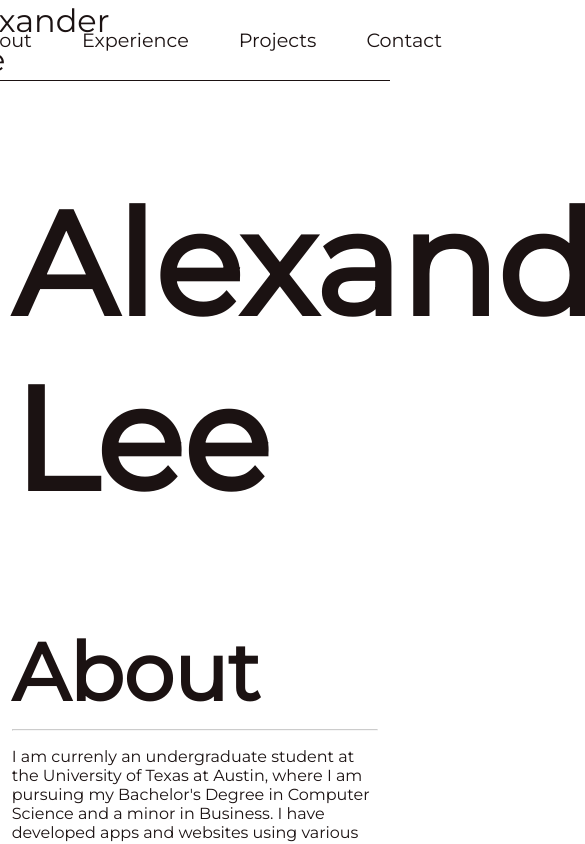
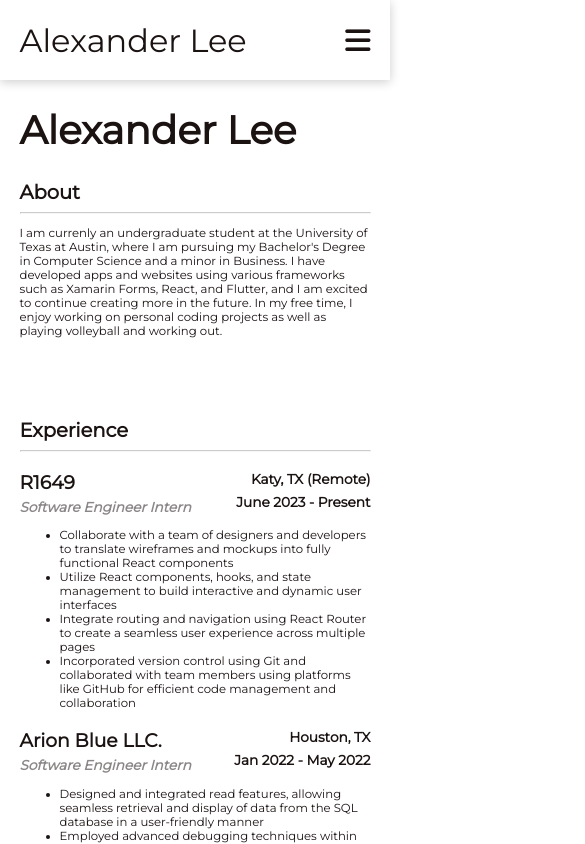
Before and after one commit to AlexLee8210/alexlee8210.github.io, a React (Create React App) app: page / in a window 390 px wide. Shown: the top 844 px of the page, 585 px wide, since content can reach past the window. Built offline with nearby package versions, Linux system fonts and the light colour scheme.

Commit message:
updated Experience and mobile menu

```diff
--- a/public/index.html
+++ b/public/index.html
@@ -2,7 +2,7 @@
 <html lang="en">
   <head>
     <meta charset="utf-8" />
-    <link rel="icon" href="%PUBLIC_URL%/favicon.ico" />
+    <link rel="icon" href="%PUBLIC_URL%/AL_final.ico" />
     <meta name="viewport" content="width=device-width, initial-scale=1" />
     <meta name="theme-color" content="#000000" />
     <meta
--- a/src/App.css
+++ b/src/App.css
@@ -1,6 +1,6 @@
 :root {
-  --margin-left-val: 3%;
-  --margin-right-val: 3%;
+  --margin-left-val: 5%;
+  --margin-right-val: 5%;
   --nav-height: 80px;
   --text-color: #1B1212;
   --background-color: #ffffff;
--- a/src/components/Footer.css
+++ b/src/components/Footer.css
@@ -20,7 +20,7 @@
     margin-bottom: 30px;
     margin-left: auto;
     margin-right: auto;
-    max-width: 15%;
+    max-width: 50%;
     max-height: 100%;
     align-content: space-evenly;
     /* background-color: blue; */
--- a/src/components/Navbar.css
+++ b/src/components/Navbar.css
@@ -17,30 +17,17 @@
     position: sticky;
     top: 0;
     z-index: 999;
-    width: 100%;
-    border-bottom: 1.5px solid var(--nav-text-color);
-    padding-left: 0%;
-
-    /* Gradient Underline Border */
-    /* border-width: 2px;
-    border-style: solid;
-    border-image-source: var(--nav-underline-color);
-    border-image-slice: 1;
-    border-left: 0;
-    border-right: 0;
-    border-top: 0; */
+    max-width: 100%;
+    padding-left: var(--margin-left-val);
+    padding-right: var(--margin-right-val);
+    box-shadow: 0 2px 10px 0 rgb(0, 0, 0, 0.2);
 }
 
 .navbar-container {
     display: flex;
     justify-content: center;
     align-items: center;
-    height: 100%;
     width: 100%;
-    /* background-color: blue; */
-    /* padding: 10%; */
-    padding-left: var(--margin-left-val);
-    padding-right: var(--margin-right-val);
 }
 
 .navbar-logo {
@@ -51,26 +38,23 @@
     text-decoration: none;
     font-size: 2rem;
     align-items: center;
-    width: 100%;
+    white-space: nowrap;
+    /* width: 100%; */
+    /* background-color: blue; */
 }
 
-.navbar-logo::before {
+/* .navbar-logo::before {
     position: absolute;
     top: 0;
     left: 0;
-
-    /* Setting different color than
-       that of original text  */
     color: green;
-
-    /* Setting width to 0*/
     width: 0%;
     transition: 1s;
-}
+} */
 
-.navbar-logo:hover::before {
+/* .navbar-logo:hover::before {
     width: 100%;
-}
+} */
 
 .nav-item {
     width: 100%;
@@ -83,6 +67,7 @@
     align-items: center;
     height: 100%;
     display: flex;
+    width: 100%;
     /* margin-left: 10px; */
 }
 
@@ -113,9 +98,48 @@
     grid-gap: 50px;
     list-style: none;
     text-align: center;
-    width: 75vw;
+    width: 100%;
     justify-content: end;
+    transition: all 0.5s ease;
 }
+
+@media screen and (max-width: 900px) {
+    .nav-menu {
+        display: flex;
+        flex-direction: column;
+        max-width: 90%;
+        position: absolute;
+        top: 80px;
+        left: -100%;
+        opacity: 1;
+        transition: all 0.5s ease;
+        padding: 0 5%;
+    }
+    .active {
+        background: #fff;
+        left: 0;
+        opacity: 1;
+        transition: all 0.5s ease;
+        z-index: 1;
+    }
+    .menu-icon-container {
+        display: flex;
+        justify-content: flex-end;
+        width: 100%;
+    }
+    .menu-icon {
+        display: inline-block;
+        /* transform: translate(-100%, 40%); */
+        font-size: 1.8rem;
+        cursor: pointer;
+        /* width: 35px;
+        height: 35px; */
+        justify-self: flex-end;
+        /* width: 100%; */
+        /* align-self: flex-end; */
+    }
+}
+
 
 .fa-bars {
     color: var(--nav-text-color);
@@ -125,6 +149,6 @@
     display: none;
 }
 
-.menu-icon {
+.inactive {
     display: none;
 }
--- a/src/components/Navbar.js
+++ b/src/components/Navbar.js
@@ -5,12 +5,23 @@ import './Navbar.css';
 function Navbar() {
 
     const [click, setClick] = useState(false);
+    const [menu, setMenu] = useState(true);
+
     const handleClick = () => setClick(!click);
 
     const closeMobileMenu = () => setClick(false);
+    const showMenu = () => {
+        if(window.innerWidth <= 900) {
+            setMenu(true);
+        } else {
+            setMenu(false);
+        }
+    };
 
+    window.addEventListener('resize', showMenu)
     const location = useLocation();
     useEffect(() => {
+    showMenu();
         if (location.hash) {
             let elem = document.getElementById(location.hash.slice(1))
             if (elem) {
@@ -19,7 +30,7 @@ function Navbar() {
         } else {
             window.scrollTo({top:0, behavior: "smooth"})
         }
-  }, [location, ])
+    }, [location, ]);
 
     return (
         <nav className="navbar">
@@ -27,9 +38,13 @@ function Navbar() {
                 <Link to="/" className='navbar-logo'>
                     Alexander Lee
                 </Link>
+                {menu &&
+                    <div className='menu-icon-container'>
                         <div className='menu-icon' onClick={handleClick}>
                             <i className={click ? 'fas fa-times' : 'fas fa-bars'}/>
                         </div>
+                    </div>
+                }
                 <ul className={click ? 'nav-menu active' : 'nav-menu'}>
                     <li className='nav-item'>
                         <Link to='/#about' className='nav-links' onClick={closeMobileMenu}>
--- /dev/null
+++ b/src/pages/ExperienceSection.css
@@ -0,0 +1,42 @@
+
+.name {
+    margin-bottom: auto;
+}
+
+.subheader {
+    margin: 0px;
+}
+
+.title {
+    font-style: italic;
+    font-size: 1rem;
+    opacity: 50%;
+}
+
+.dates {
+    font-size: 1rem;
+    float: right;
+}
+
+.location {
+    font-size: 1rem;
+    float: right;
+}
+
+@media screen and (max-width: 900px) {
+    .title {
+        font-style: italic;
+        font-size: 3.5vw;
+        opacity: 50%;
+    }
+
+    .dates {
+        font-size: 3.5vw;
+        float: right;
+    }
+
+    .location {
+        font-size: 3.5vw;
+        float: right;
+    }
+}
--- /dev/null
+++ b/src/pages/ExperienceSection.js
@@ -0,0 +1,28 @@
+import './ExperienceSection.css';
+
+function ExperienceSection({ className, name, location, title, dates, children}) {
+    return (
+        <div className={className}>
+
+            <h3 className='name'>
+                {name}
+                <span className='location' style={{float: 'right'}}>
+                    {location}
+                </span>
+            </h3>
+            <h3 className='subheader'>
+                <span className='title'>
+                    {title}
+                </span>
+                <span className='dates'>
+                    {dates}
+                </span>
+            </h3>
+            <p>
+                {children}
+            </p>
+        </div>
+    );
+}
+
+export default ExperienceSection;
--- a/src/pages/HomePage.css
+++ b/src/pages/HomePage.css
@@ -9,8 +9,32 @@
     /* overflow-y: scroll; */
 }
 
+.title-container {
+    height: 100vh;
+    /* background-color: blue; */
+}
+
+.title-container span {
+    position: absolute;
+    bottom: 0;
+}
+
+@media screen and (max-width: 900px) {
+    .title-container {
+        height: 100%;
+    }
+
+    .title-container span {
+        position: relative;
+    }
+
+    p, li {
+        font-size: 3vw;
+    }
+}
+
 .title-text {
-    font-size: 9rem;
+    font-size: 10vw;
     animation: fadeIn 1.8s;
 }
 
@@ -20,7 +44,7 @@
 }
 
 .header-text {
-    font-size: 5rem;
+    font-size: 5vw;
     margin-bottom: 0;
 }
 
@@ -44,15 +68,3 @@
 hr {
     opacity: 50%;
 }
-
-.internship {
-    margin-bottom: 0px;
-}
-
-.internship-title {
-    color: #555555;
-    font-style: italic;
-    margin: 0px;
-    font-size: 1em;
-    opacity: 80%;
-}
--- a/src/pages/HomePage.js
+++ b/src/pages/HomePage.js
@@ -1,6 +1,7 @@
 import React from 'react';
 import './HomePage.css';
 import PageSection from './PageSection';
+import ExperienceSection from './ExperienceSection';
 
 function reveal() {
     var reveals = document.querySelectorAll(".fade-in-section");
@@ -22,10 +23,14 @@ function HomePage() {
     reveal();
     return (
         <div className="page-container">
-            <h1 className='title-text'>
-                {/* Hi, I'm <br/> */}
-                Alexander Lee
-            </h1>
+            <div className='title-container'>
+                <h1 className='title-text'>
+                    {/* Hi, I'm <br/> */}
+                    <span>
+                    Alexander Lee
+                    </span>
+                </h1>
+            </div>
             <div>
                 <div className='fade-in-section'>
                     <h2 className='header-text' id='about'>
@@ -49,16 +54,39 @@ function HomePage() {
                     </h2>
                     <hr />
                 </div>
-                <PageSection className='fade-in-section'>
-                    <h3 className='internship'>
-                        Arion Blue LLC.
-                    </h3>
-                    <h3 className='internship-title'>
-                        Software Engineer Intern
-                    </h3>
-                    <p>
-
-                    </p>
+                <PageSection>
+                    <ExperienceSection className='fade-in-section' name='R1649' location='Katy, TX (Remote)' title='Software Engineer Intern' dates='June 2023 - Present'>
+                        <ul>
+                            <li>
+                                Collaborate with a team of designers and developers to translate wireframes and mockups into fully functional React components
+                            </li>
+                            <li>
+                                Utilize React components, hooks, and state management to build interactive and dynamic user interfaces
+                            </li>
+                            <li>
+                                Integrate routing and navigation using React Router to create a seamless user experience across multiple pages
+                            </li>
+                            <li>
+                                Incorporated version control using Git and collaborated with team members using platforms like GitHub for efficient code management and collaboration
+                            </li>
+                        </ul>
+                    </ExperienceSection>
+                    <ExperienceSection className='fade-in-section' name='Arion Blue LLC.' location='Houston, TX' title='Software Engineer Intern' dates='Jan 2022 - May 2022'>
+                        <ul>
+                            <li>
+                                Designed and integrated read features, allowing seamless retrieval and display of data from the SQL database in a user-friendly manner
+                            </li>
+                            <li>
+                                Employed advanced debugging techniques within Chrome Developer Tools to diagnose and fix issues, improving website functionality
+                            </li>
+                            <li>
+                                Developed a robust Django-based website that enables efficient searching and retrieval of employee records
+                            </li>
+                            <li>
+                                Utilized design software to create a cohesive set of scalable vector icons for engineering-related topics
+                            </li>
+                        </ul>
+                    </ExperienceSection>
                 </PageSection>
             </div>
             <div>
```
Also changed, not shown: 2 other files (tests, documents, lock files or other folders). Lines whose indentation alone changed are shown as unchanged.
